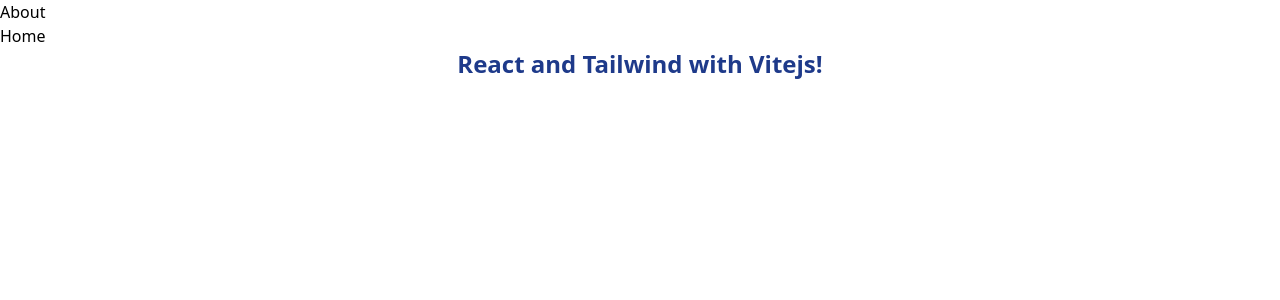
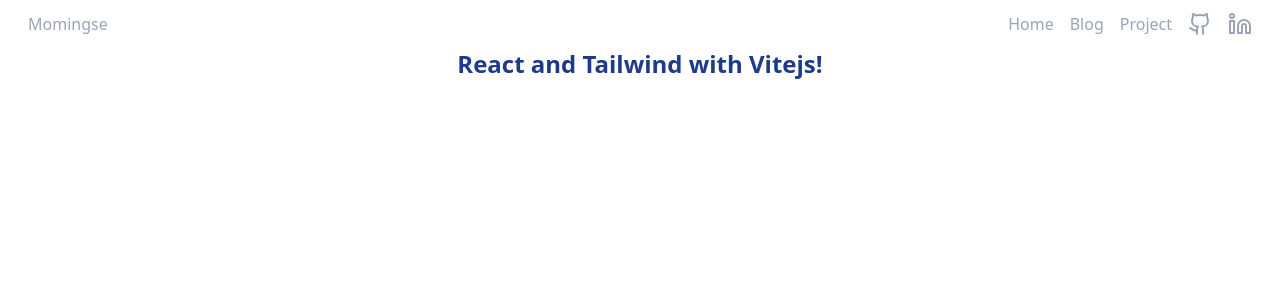
Before and after one commit to momingse/simple-blog, a React (Vite) app: page / in a window 1280 px wide. Shown: the top 300 px of the page. Built offline with nearby package versions, Linux system fonts and the light colour scheme.

Commit message:
feat: add the basic applayout

```diff
--- a/package.json
+++ b/package.json
@@ -9,6 +9,7 @@
     "dev": "node server"
   },
   "dependencies": {
+    "lucide-react": "^0.323.0",
     "react": "^18.2.0",
     "react-dom": "^18.2.0",
     "react-router-dom": "^6.22.0"
--- a/src/App.tsx
+++ b/src/App.tsx
@@ -1,37 +1,45 @@
 import { Link, Route, Routes } from "react-router-dom";
+import AppLayout from "./compents/AppLayout";
+import { ReactNode } from "react";
+
+type RouteInfo = {
+  name: string;
+  path: string;
+  component: any;
+};
 
 const PagePathsWithComponents = import.meta.glob("./pages/*.tsx", {
   eager: true,
 });
 
-const routes = Object.keys(PagePathsWithComponents).map((path: string) => {
-  const name = path.match(/\.\/pages\/(.*)\.tsx$/)![1];
-  return {
-    name,
-    path: name === "Home" ? "/" : `/${name.toLowerCase()}`,
-    component: PagePathsWithComponents[path].default,
-  };
+const routesOrder = Object.freeze({
+  Blog: 1,
+  Home: 0,
 });
+
+export const routes = Object.keys(PagePathsWithComponents)
+  .map((path: string) => {
+    const name = path.match(/\.\/pages\/(.*)\.tsx$/)![1];
+    return {
+      name,
+      path: name === "Home" ? "/" : `/${name.toLowerCase()}`,
+      component: PagePathsWithComponents[path].default,
+    } as RouteInfo;
+  })
+  .sort((a, b) => {
+    let aP = routesOrder[a.name] ?? 100;
+    let bP = routesOrder[b.name] ?? 100;
+    return aP - bP;
+  });
 
 export function App() {
   return (
-    <>
-      <nav>
-        <ul>
-          {routes.map(({ name, path }) => {
-            return (
-              <li key={path}>
-                <Link to={path}>{name}</Link>
-              </li>
-            );
-          })}
-        </ul>
-      </nav>
+    <AppLayout>
       <Routes>
         {routes.map(({ path, component: RouteComp }) => {
           return <Route key={path} path={path} element={<RouteComp />} />;
         })}
       </Routes>
-    </>
+    </AppLayout>
   );
 }
--- /dev/null
+++ b/src/compents/AppHeader.tsx
@@ -0,0 +1,37 @@
+import { Link } from "react-router-dom";
+import { routes } from "../App";
+import IconLink from "./IconLink";
+import { Github, Linkedin } from "lucide-react";
+
+const AppHeader = () => {
+  return (
+    <nav className="flex justify-between py-3 px-7 text-[#9BA4B5]">
+      <Link className="hover:text-zinc-900" to={"/"}>
+        Momingse
+      </Link>
+      <ul className="flex gap-4">
+        {routes.map(({ name, path }) => {
+          return (
+            <li key={path}>
+              <Link className="hover:text-zinc-900" to={path}>
+                {name}
+              </Link>
+            </li>
+          );
+        })}
+        <IconLink
+          className="hover:text-zinc-900"
+          path="https://github.com/momingse"
+          icon={<Github />}
+        />
+        <IconLink
+          className="hover:text-zinc-900"
+          path="https://www.linkedin.com/in/wang-hin-chow-5ab517271/"
+          icon={<Linkedin />}
+        />
+      </ul>
+    </nav>
+  );
+};
+
+export default AppHeader;
--- /dev/null
+++ b/src/compents/AppLayout.tsx
@@ -0,0 +1,17 @@
+import { FC, ReactNode } from "react";
+import AppHeader from "./AppHeader";
+
+type AppLayoutProps = {
+  children: ReactNode;
+};
+
+const AppLayout: FC<AppLayoutProps> = ({ children }) => {
+  return (
+    <>
+      <AppHeader />
+      {children}
+    </>
+  );
+};
+
+export default AppLayout;
--- /dev/null
+++ b/src/compents/IconLink.tsx
@@ -0,0 +1,18 @@
+import { FC, HTMLProps, ReactNode } from "react";
+import { Link } from "react-router-dom";
+
+type IconLinkProps = {
+  className?: HTMLProps<HTMLElement>["className"];
+  path: string;
+  icon: ReactNode;
+};
+
+const IconLink: FC<IconLinkProps> = ({ className = "", path, icon }) => {
+  return (
+    <Link to={path} className={className}>
+      {icon}
+    </Link>
+  );
+};
+
+export default IconLink;
--- a/src/pages/About.tsx
+++ /dev/null
@@ -1,3 +0,0 @@
-export default function About() {
-  return <h1>About</h1>;
-}
--- /dev/null
+++ b/src/pages/Blog.tsx
@@ -0,0 +1,9 @@
+import { useState } from "react";
+
+export default function Blog() {
+  return (
+    <div className="flex justify-center">
+      <h1 className="font-bold text-2xl text-blue-900">Blog</h1>
+    </div>
+  );
+}
--- /dev/null
+++ b/src/pages/Project.tsx
@@ -0,0 +1,9 @@
+import { useState } from "react";
+
+export default function Project() {
+  return (
+    <div className="flex justify-center">
+      <h1 className="font-bold text-2xl text-blue-900">Project</h1>
+    </div>
+  );
+}
```
Also changed, not shown: 2 other files (tests, documents, lock files or other folders).
